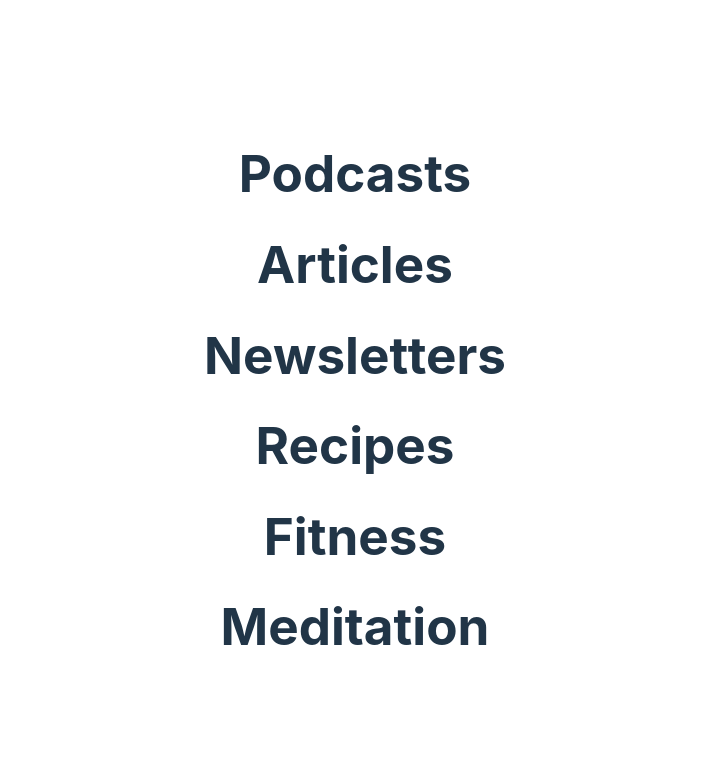
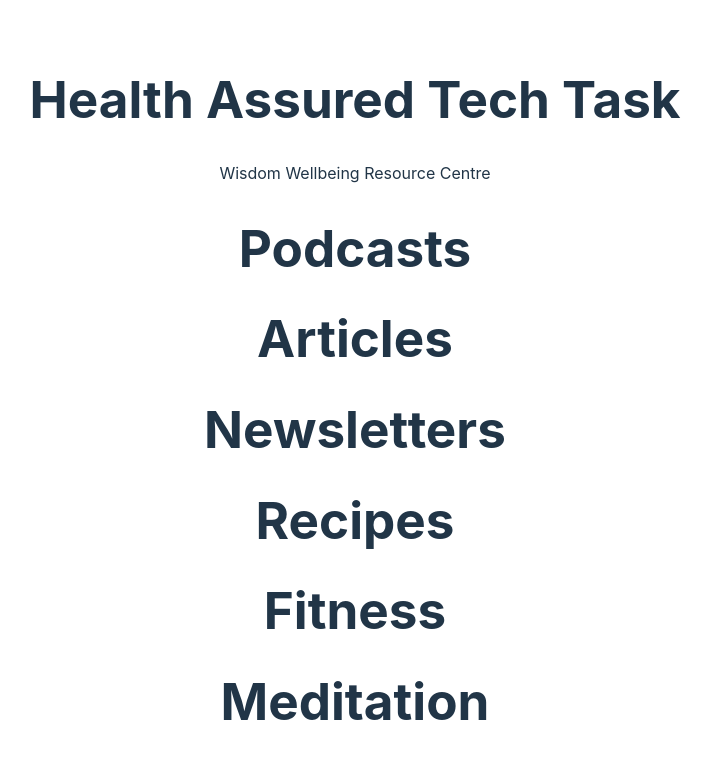
Before and after one commit to HalfElfAlistair/Health-Assured-Tech-Task, a React (Vite) app: page / in a window 1280 px wide. Shown: the top 758 px of the page, without its empty margins (285-996 px from the left). Built offline with nearby package versions, Linux system fonts and the light colour scheme.

Commit message:
adding main and header structure to page

```diff
--- a/src/App.tsx
+++ b/src/App.tsx
@@ -12,9 +12,19 @@ function App() {
     setSortBy(sortBy === "New" ? "Old" : "New");
   }
 
-  return Object.keys(groupedResources).map(category => {
-    return <h1>{category}</h1>
-  })
+  return (
+    <main>
+      <header>
+        <h1>Health Assured Tech Task</h1>
+        <p>Wisdom Wellbeing Resource Centre</p>
+      </header>
+      {Object.keys(groupedResources).map(category => {
+        return <h1>{category}</h1>
+      })}
+    </main>
+  )
+
+
 }
 
 export default App
```
